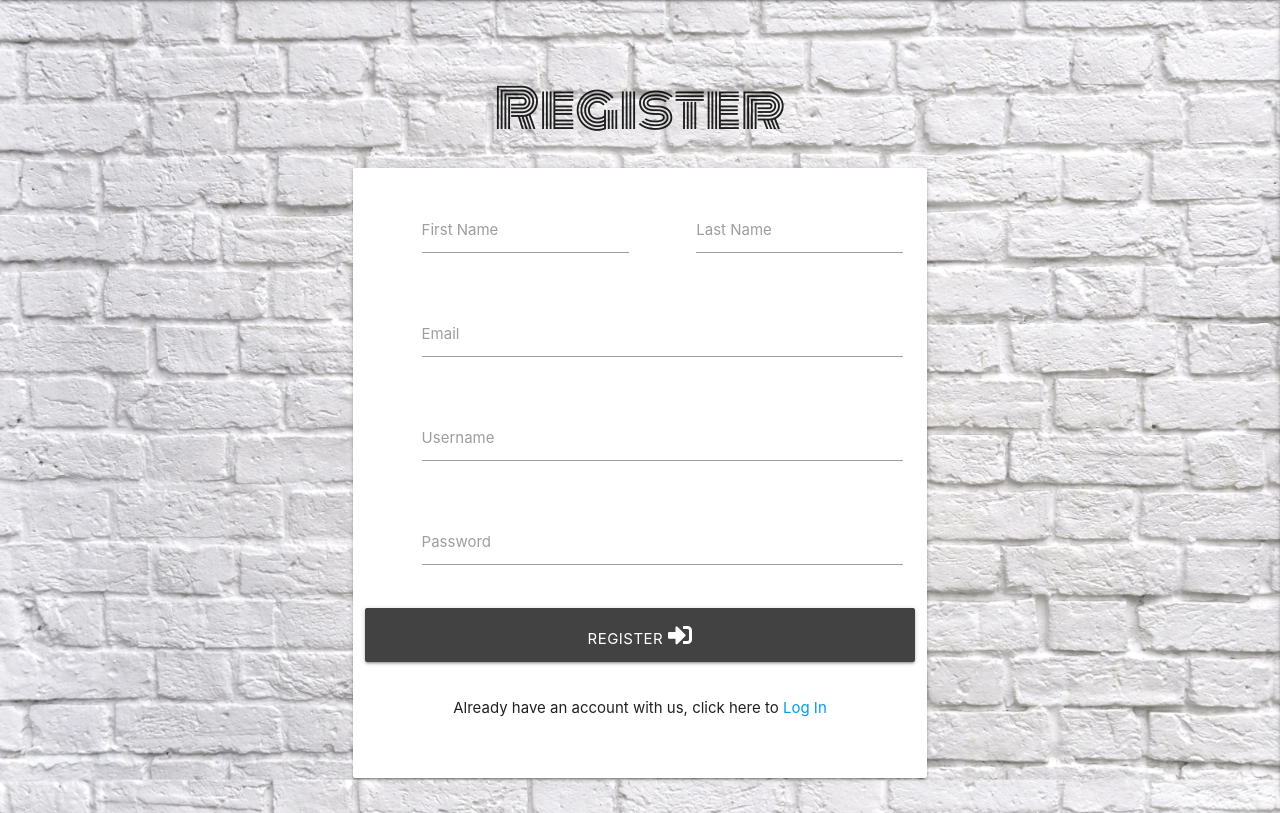
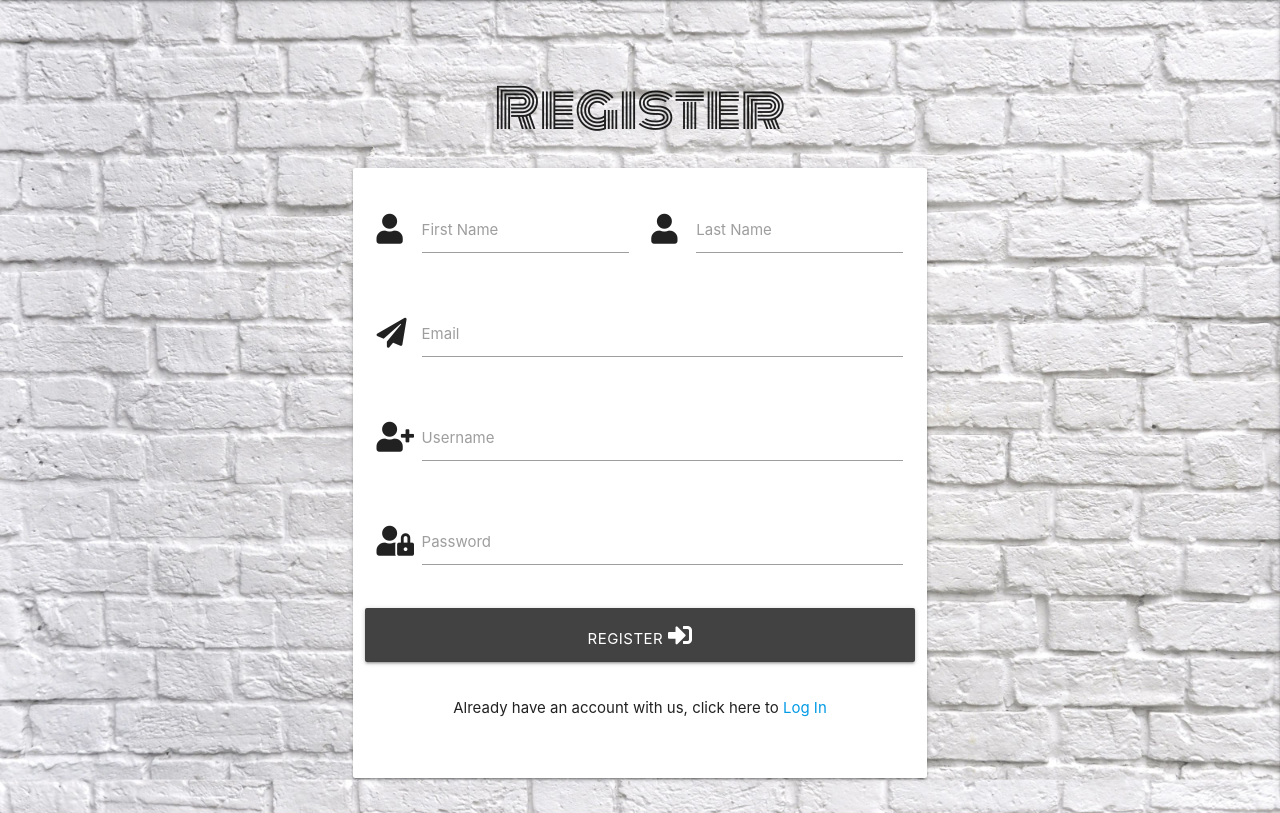
Before and after one commit to AmyKeedwell/3-Milestone-Project-OnTheRocks, a Flask app: page /register in a window 1280 px wide. Shown: the part 64-877 px from the top of the page. Run offline with Flask 2, Linux system fonts and the light colour scheme; some libraries are stand-ins or nearby versions.

```diff
--- a/templates/login.html
+++ b/templates/login.html
@@ -9,7 +9,7 @@
                 <!--Username-->
                 <div class="row">
                     <div class="input-field col s12">
-                        <i class="fas fa-user-cog prefix white-text"></i>
+                        <i class="fas fa-user-cog prefix"></i>
                         <input id="username" name="username" type="text" minlength="5"
                             maxlength="15" pattern="^[a-zA-Z0-9]{5,15}$" class="validate" required>
                         <label for="username">Username</label>
@@ -18,7 +18,7 @@
                 <!--Password-->
                 <div class="row">
                     <div class="input-field col s12">
-                    <i class="fas fa-user-lock prefix white-text"></i>
+                    <i class="fas fa-user-lock prefix"></i>
                     <input id="password" name="password" type="password" minlength="5"
                         maxlength="15" pattern="^[a-zA-Z0-9]{5,15}$" class="validate" required>
                     <label for="password">Password</label>
--- a/templates/register.html
+++ b/templates/register.html
@@ -8,19 +8,19 @@
             <div class="card-panel">
                 <div class="row">
                     <div class="input-field col s6">
-                        <i class="fas fa-user prefix white-text"></i>
+                        <i class="fas fa-user prefix"></i>
                         <input id="first_name" name="first_name" type="text" class="validate">
                         <label for="first_name">First Name</label>
                     </div>
                     <div class="input-field col s6">
-                        <i class="fas fa-user prefix white-text"></i>
+                        <i class="fas fa-user prefix"></i>
                         <input id="last_name" type="text" class="validate">
                         <label for="last_name">Last Name</label>
                     </div>
                 </div>
                 <div class="row">
                     <div class="input-field col s12">
-                        <i class="fas fa-paper-plane prefix white-text"></i>
+                        <i class="fas fa-paper-plane prefix"></i>
                         <input id="email" name="email" type="email" class="validate">
                         <label for="email">Email</label>
                     </div>
@@ -28,7 +28,7 @@
                 <!--Username-->
                 <div class="row">
                     <div class="input-field col s12">
-                        <i class="fas fa-user-plus prefix white-text"></i>
+                        <i class="fas fa-user-plus prefix"></i>
                         <input id="username" name="username" type="text" minlength="5"
                             maxlength="15" pattern="^[a-zA-Z0-9]{5,15}$" class="validate" required>
                         <label for="username">Username</label>
@@ -37,7 +37,7 @@
                 <!--Password-->
                 <div class="row">
                     <div class="input-field col s12">
-                    <i class="fas fa-user-lock prefix white-text"></i>
+                    <i class="fas fa-user-lock prefix"></i>
                     <input id="password" name="password" type="password" minlength="5"
                         maxlength="15" pattern="^[a-zA-Z0-9]{5,15}$" class="validate" required>
                     <label for="password">Password</label>
```
Also changed, not shown: templates/profile.html (+7 -3 lines), templates/recipes.html (+7 -0 lines).
